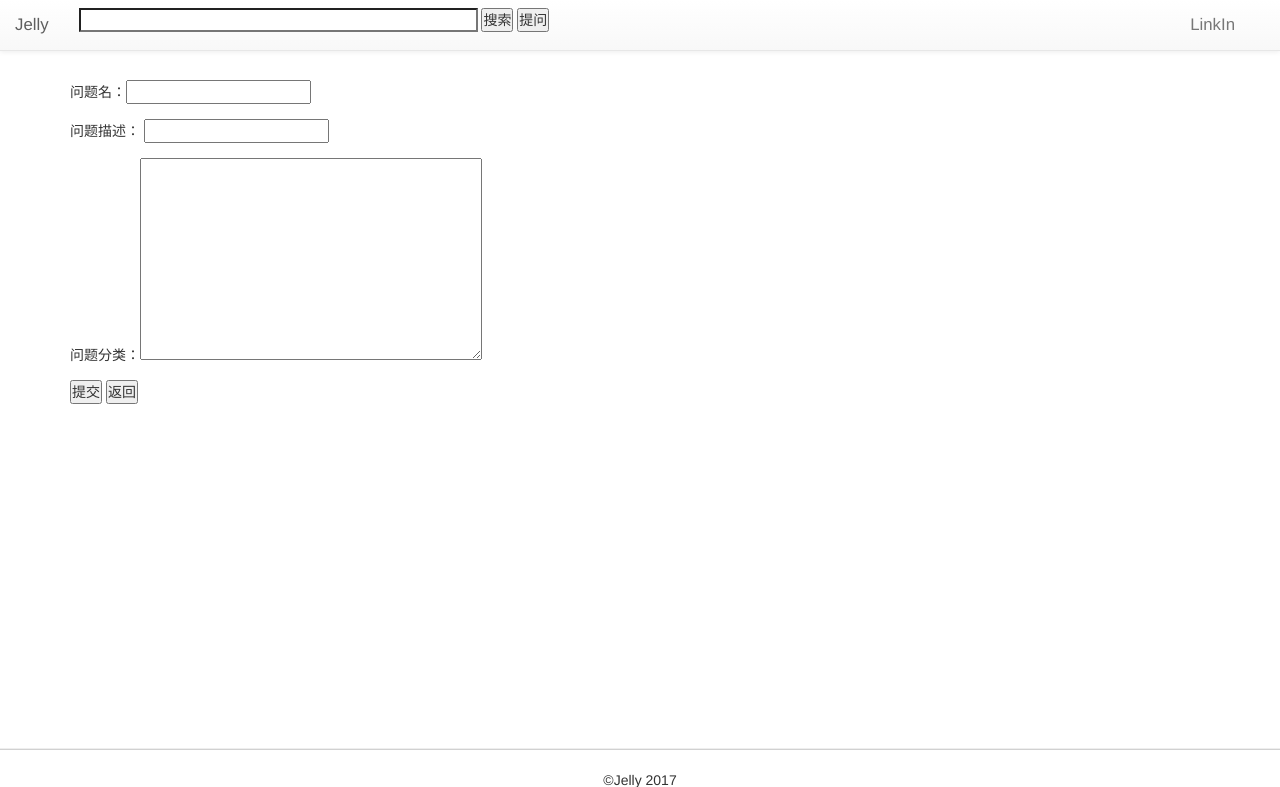
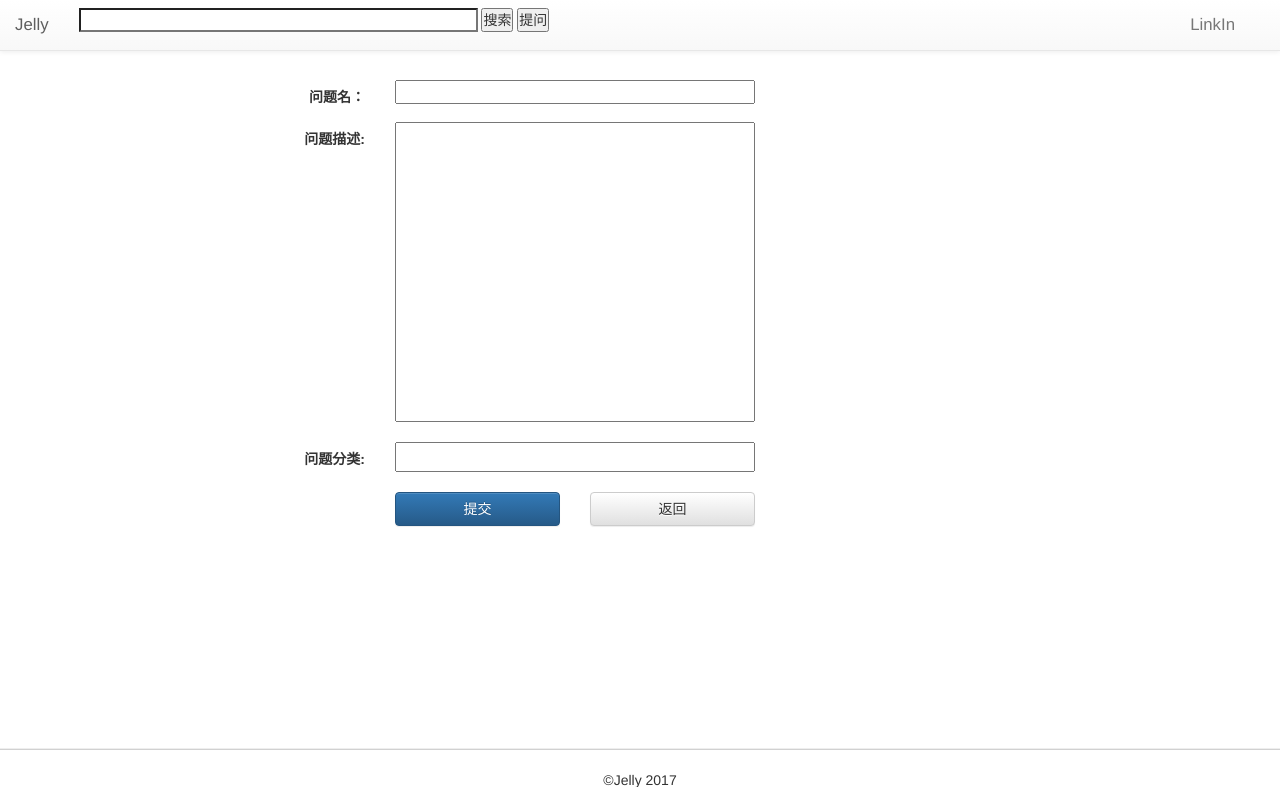
Before and after one commit to liupengmolly/jelly, a Django app: page /qa/ask/ in a window 1280 px wide. Shown: the top 787 px of the page. Run offline with Django 3.2, Linux system fonts and the light colour scheme; parts of the project's set-up code (start-up, migrations or seed data) failed here and were passed over; some libraries are stand-ins or nearby versions.

Commit message:
fixed question

```diff
--- a/usst_info/all_static/css/ask.css
+++ b/usst_info/all_static/css/ask.css
@@ -3,3 +3,19 @@
   margin: 0 auto;
   margin-top: 80px;
 }
+
+textarea[id="id_content"] {
+  width: 100%;
+  height: 300px;
+  resize: none;
+  scroll-behavior: smooth;
+}
+
+textarea[id="id_categories"] {
+  width: 100%;
+  height: 30px;
+  resize: none;
+}
+input[type="text"] {
+  width: 100%;
+}
--- a/usst_info/all_static/css/index.css
+++ b/usst_info/all_static/css/index.css
@@ -1,4 +1,4 @@
 img {
-  width:50%;
-  height: 50%;
+  width:30%;
+  height: 30%;
 }
--- a/usst_info/qa/models.py
+++ b/usst_info/qa/models.py
@@ -24,7 +24,7 @@ class Question(models.Model):
     """
     asker = models.ForeignKey(Userinfo,on_delete=models.PROTECT)
     title = models.CharField(max_length=200)
-    content = models.CharField(max_length=10000)
+    content = models.TextField()
     pubtime = models.DateTimeField(auto_now=True,blank=True)
     categories = models.TextField()
     if_delete = models.IntegerField(default=0)
--- a/usst_info/templates/qa/ask.html
+++ b/usst_info/templates/qa/ask.html
@@ -9,21 +9,34 @@
   <div class="main">
     <div class="container content">
       <div class="row">
-        <div class="col-xs-10 col-sm-10 col-md-8">
-          <form method="post">
+        <div class="col-xs-10 col-xs-offset-1 col-sm-10 col-md-offset-1 col-md-8 col-md-offset-2 col-lg-8 col-lg-offset-2">
+          <form class="form-horizontal" method="post">
             {% csrf_token %}
             <div class="form-group">
-              <p>问题名：{{ form.title }}</p>
+              <label class="col-xs-2 col-sm-2 col-md-2 col-lg-2 control-label">问题名：</label>
+              <div class="col-xs-8 col-sm-8 col-md-6 col-lg-6">
+                {{ form.title }}
+              </div>
             </div>
             <div class="form-group">
-              <p>问题描述： {{ form.content }}</p>
+              <label class="col-xs-2 col-sm-2 col-md-2 col-lg-2 control-label">问题描述:</label>
+              <div class="col-xs-8 col-sm-8 col-md-6 col-lg-6">
+                {{ form.content }}
+              </div>
             </div>
             <div class="form-group">
-              <p>问题分类：{{ form.categories }}</p>
+              <label class="col-xs-2 col-sm-2 col-md-2 col-lg-2 control-label">问题分类:</label>
+              <div class="col-xs-8 col-sm-8 col-md-6 col-lg-6">
+                {{ form.categories }}
+              </div>
             </div>
             <div class="form-group">
-              <input type="submit" name="" value="提交">
-              <input type="button" name="" value="返回">
+              <div class="col-xs-offset-2 col-xs-4 col-sm-offset-2 col-sm-4 col-md-offset-2 col-md-3 col-lg-offset-2 col-lg-3">
+                <input class="btn btn-primary form-control" type="submit" name="" value="提交">
+              </div>
+              <div class="col-xs-4 col-sm-4 col-md-3 col-lg-3">
+                <input class="btn btn-default form-control" type="button" name="" value="返回">
+              </div>
             </div>
           </form>
         </div>
--- a/usst_info/usst_info/settings.py
+++ b/usst_info/usst_info/settings.py
@@ -92,8 +92,8 @@ DATABASES = {
         'ENGINE': 'django.db.backends.mysql',
         'NAME': 'jelly',
         'USER':'uncleofjelly',
-        'PASSWORD':'',
-        'HOST':'',
+        'PASSWORD':'jelly14mynephew',
+        'HOST':'106.15.44.172',
         'PORT':'3306',
     }
 }
```
Also changed, not shown: usst_info/qa/migrations/0003_auto_20170831_1511.py (added), usst_info/search/migrations/0001_initial.py (added), usst_info/user/migrations/0004_merge_20170831_1510.py (added).
